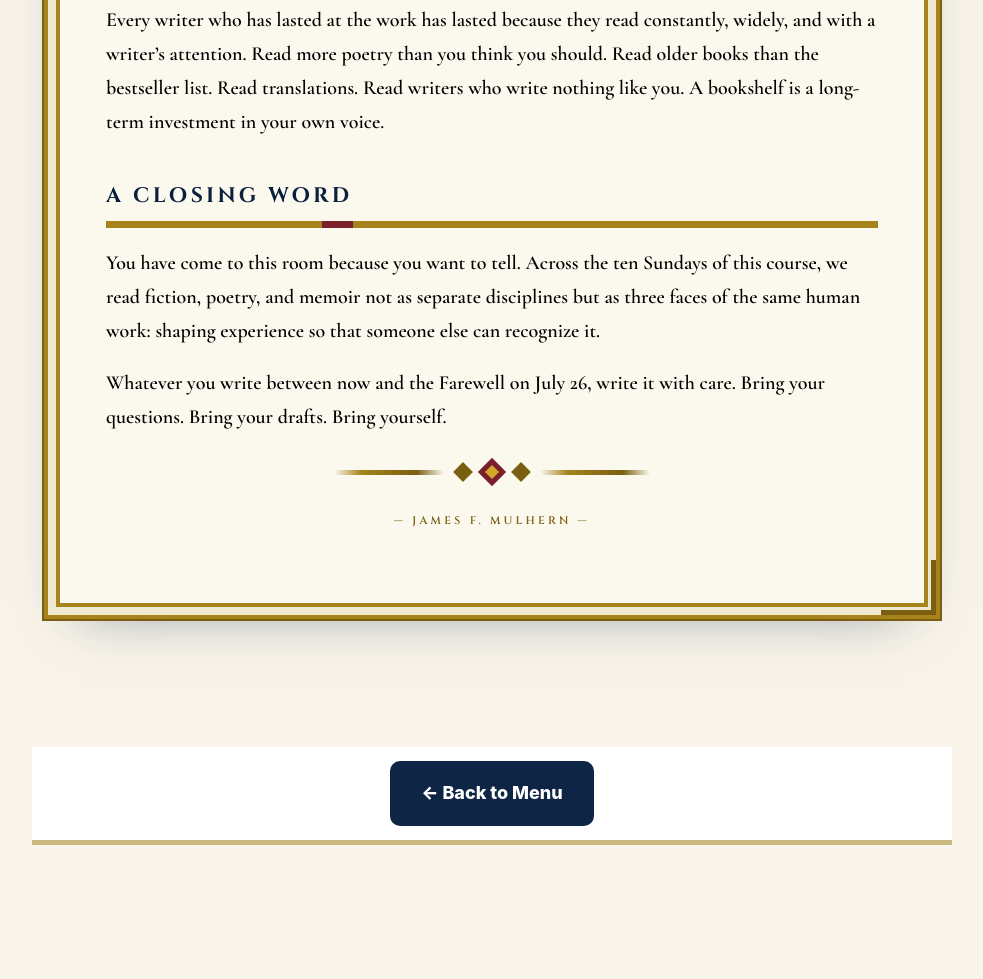
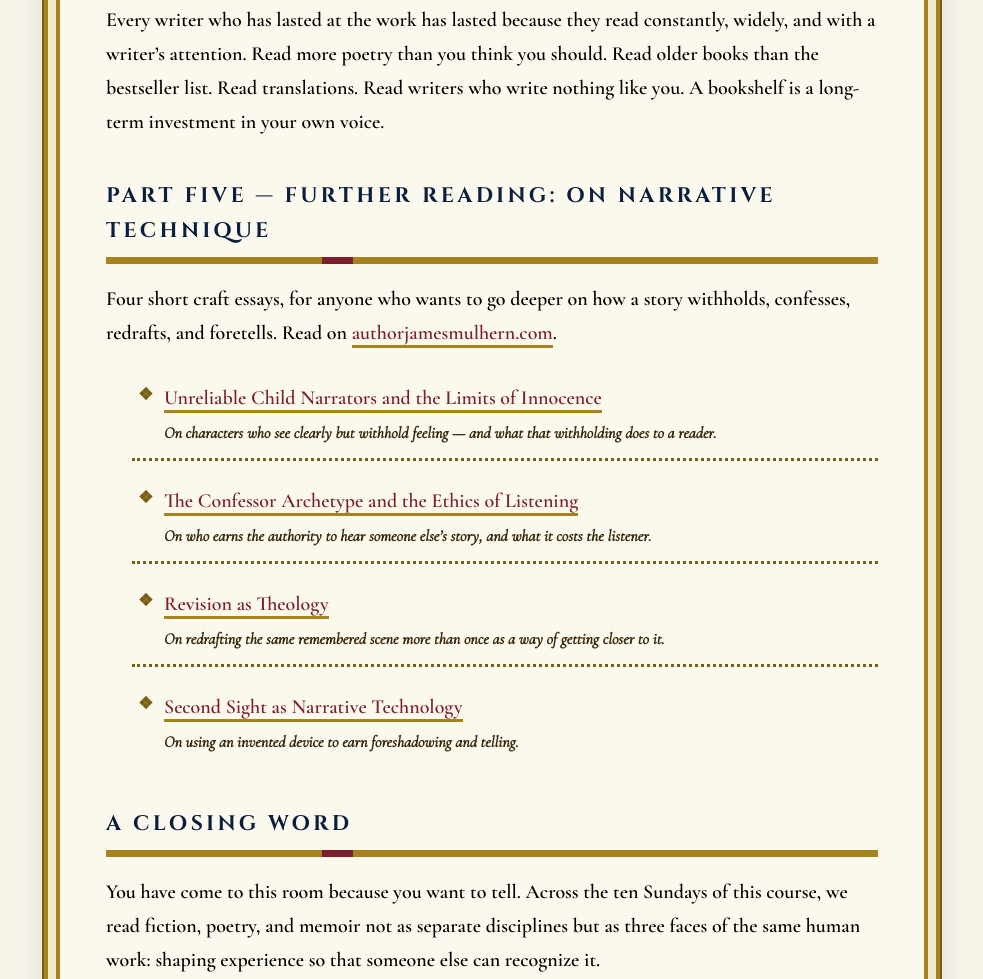
Before and after one commit to jamesfmulhern-hue/art-of-telling, a plain HTML site: page companion.html in a window 1280 px wide. Shown: the part 4017-4996 px from the top of the page, without its empty margins (148-1131 px from the left). Before the commit the page ends 4862 px from the top, so only its background shows below. Drawn offline with nearby package versions, Linux system fonts and the light colour scheme.

Commit message:
Add Part Five: Further Reading on narrative technique to the Reading Companion
Links to four new craft essays on authorjamesmulhern.com:
- Unreliable Child Narrators and the Limits of Innocence
- The Confessor Archetype and the Ethics of Listening
- Revision as Theology
- Second Sight as Narrative Technology

```diff
--- a/companion.html
+++ b/companion.html
@@ -1122,6 +1122,15 @@ body.aot-inner .aot-foot{display:none !important}
   <h4>A Reading Life Sustains a Writing Life</h4>
   <p>Every writer who has lasted at the work has lasted because they read constantly, widely, and with a writer&rsquo;s attention. Read more poetry than you think you should. Read older books than the bestseller list. Read translations. Read writers who write nothing like you. A bookshelf is a long-term investment in your own voice.</p>
 
+  <h3>Part Five &mdash; Further Reading: On Narrative Technique</h3>
+  <p>Four short craft essays, for anyone who wants to go deeper on how a story withholds, confesses, redrafts, and foretells. Read on <a href="https://www.authorjamesmulhern.com/essays.html" target="_blank" rel="noopener">authorjamesmulhern.com</a>.</p>
+  <ul class="aot-reading-list">
+    <li><a href="https://www.authorjamesmulhern.com/unreliable-child-narrators.html" target="_blank" rel="noopener">Unreliable Child Narrators and the Limits of Innocence</a><span class="reading-summary">On characters who see clearly but withhold feeling &mdash; and what that withholding does to a reader.</span></li>
+    <li><a href="https://www.authorjamesmulhern.com/confessor-archetype.html" target="_blank" rel="noopener">The Confessor Archetype and the Ethics of Listening</a><span class="reading-summary">On who earns the authority to hear someone else&rsquo;s story, and what it costs the listener.</span></li>
+    <li><a href="https://www.authorjamesmulhern.com/revision-as-theology.html" target="_blank" rel="noopener">Revision as Theology</a><span class="reading-summary">On redrafting the same remembered scene more than once as a way of getting closer to it.</span></li>
+    <li><a href="https://www.authorjamesmulhern.com/second-sight-narrative-technology.html" target="_blank" rel="noopener">Second Sight as Narrative Technology</a><span class="reading-summary">On using an invented device to earn foreshadowing and telling.</span></li>
+  </ul>
+
   <h3>A Closing Word</h3>
   <p>You have come to this room because you want to tell. Across the ten Sundays of this course, we read fiction, poetry, and memoir not as separate disciplines but as three faces of the same human work: shaping experience so that someone else can recognize it.</p>
 
--- a/sitemap.xml
+++ b/sitemap.xml
@@ -6,7 +6,7 @@
   <url><loc>https://art-of-telling.com/about.html</loc><lastmod>2026-07-19</lastmod><changefreq>monthly</changefreq><priority>0.85</priority></url>
   <url><loc>https://art-of-telling.com/schedule.html</loc><lastmod>2026-07-19</lastmod><changefreq>monthly</changefreq><priority>0.85</priority></url>
   <url><loc>https://art-of-telling.com/bring.html</loc><lastmod>2026-07-19</lastmod><changefreq>monthly</changefreq><priority>0.85</priority></url>
-  <url><loc>https://art-of-telling.com/companion.html</loc><lastmod>2026-07-19</lastmod><changefreq>monthly</changefreq><priority>0.8</priority></url>
+  <url><loc>https://art-of-telling.com/companion.html</loc><lastmod>2026-08-11</lastmod><changefreq>monthly</changefreq><priority>0.8</priority></url>
   <url><loc>https://art-of-telling.com/glossary.html</loc><lastmod>2026-07-19</lastmod><changefreq>monthly</changefreq><priority>0.7</priority></url>
   <url><loc>https://art-of-telling.com/farewell.html</loc><lastmod>2026-07-19</lastmod><changefreq>monthly</changefreq><priority>0.6</priority></url>
   <url><loc>https://art-of-telling.com/print.html</loc><lastmod>2026-07-19</lastmod><changefreq>monthly</changefreq><priority>0.5</priority></url>
```
